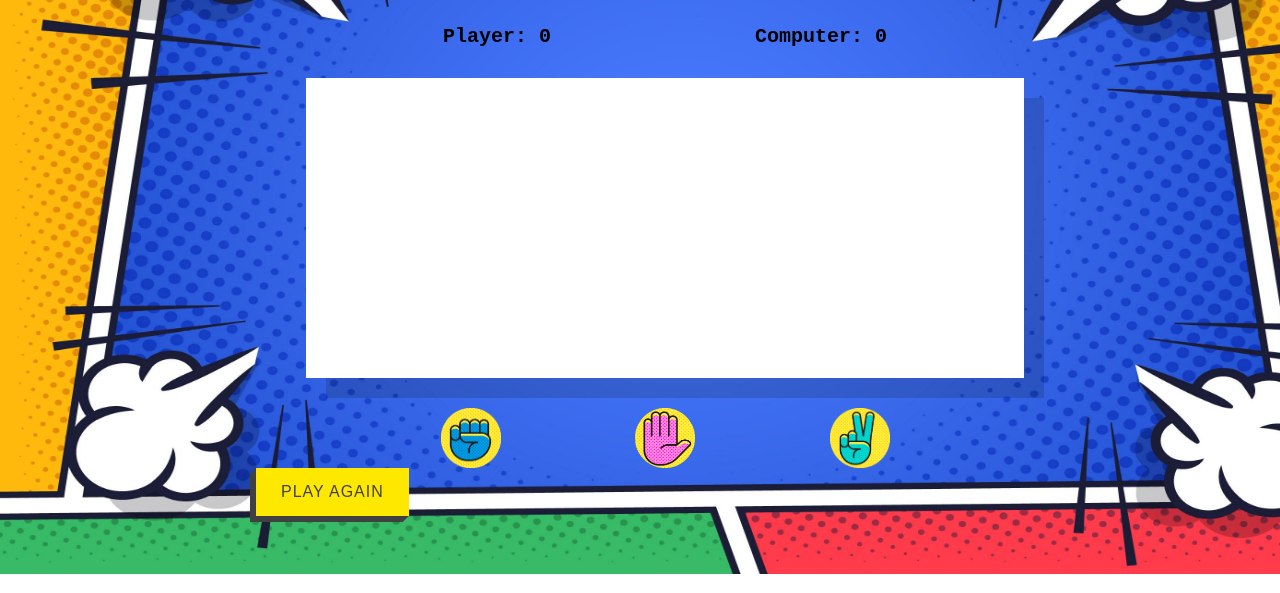
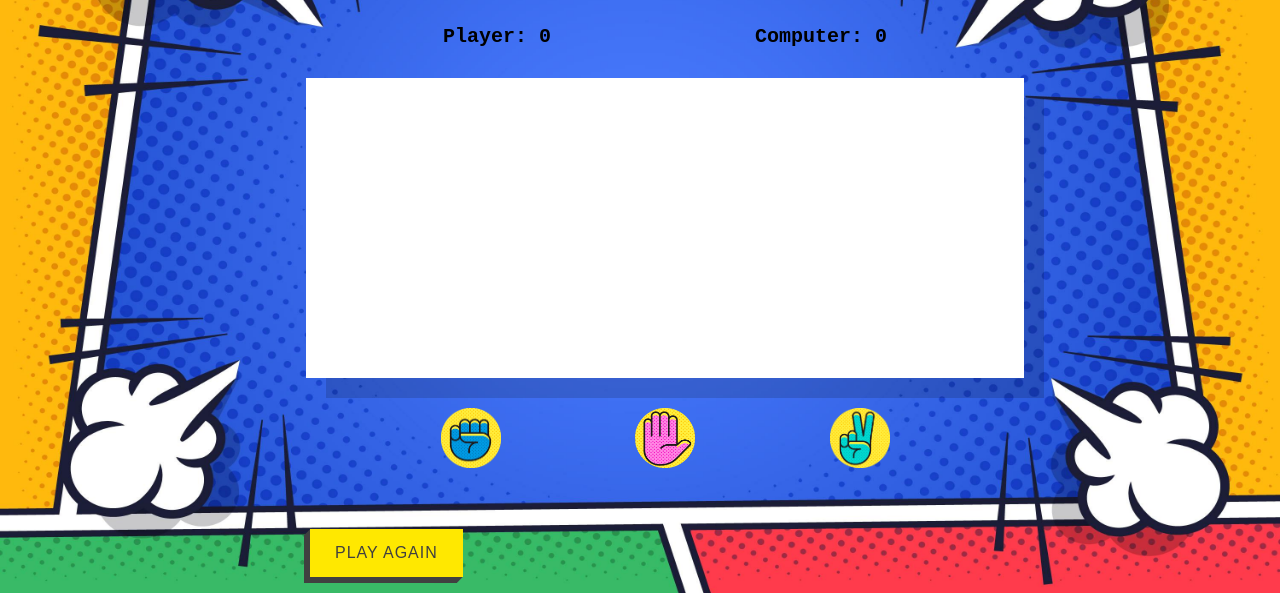
Before and after one commit to ae-perez/rockpaperscissors, a plain HTML site: page index.html in a window 1280 px wide. Shown: the part 207-800 px from the top of the page. Drawn offline with nearby package versions, Linux system fonts and the light colour scheme.

Commit message:
july 26 changes

```diff
--- a/rockpaperscissors.js
+++ b/rockpaperscissors.js
@@ -20,7 +20,6 @@ var playerScore = 0,
   computerScore = 0;
 var previousPlayerMove = 'empty';
 var previousComputerMove = 'empty';
-var computerSelection = computerPlay();
 var rock = document.getElementById('rock');
 var paper = document.getElementById('paper');
 var scissors = document.getElementById('scissors');
@@ -44,40 +43,40 @@ function playRound(pSelection, cSelection) {
   // ***** for this section maybe instead of string return a value so you can keep score
 
   if (pSelection == 'rock' && cSelection == 'paper') {
-    console.log('You Lose! Paper beats rock!'); //delete this after
+    //console.log('You Lose! Paper beats rock!'); //delete this after
     computerScore++;
     document.getElementById(
       'comp-score'
     ).innerHTML = `Computer: ${computerScore}`;
   } else if (pSelection == 'rock' && cSelection == 'scissors') {
-    console.log('You Win! Rock beats Scissors.'); //delete this after
+    //console.log('You Win! Rock beats Scissors.'); //delete this after
     playerScore++;
     document.getElementById(
       'player-score'
     ).innerHTML = `Player: ${playerScore}`;
   } else if (pSelection == 'paper' && cSelection == 'rock') {
-    console.log('You Win! Paper beats Rock.'); //delete this after
+    //console.log('You Win! Paper beats Rock.'); //delete this after
     playerScore++;
     document.getElementById(
       'player-score'
     ).innerHTML = `Player: ${playerScore}`;
   } else if (pSelection == 'paper' && cSelection == 'scissors') {
-    console.log('You Lose! Scissors beats Paper.'); //delete this after
+    //console.log('You Lose! Scissors beats Paper.'); //delete this after
     computerScore++;
     document.getElementById(
       'comp-score'
     ).innerHTML = `Computer: ${computerScore}`;
   } else if (pSelection == 'scissors' && cSelection == 'rock') {
-    console.log('You Lose! Rock beats Scissors.'); //delete this after
+    //console.log('You Lose! Rock beats Scissors.'); //delete this after
     computerScore++;
     document.getElementById(
       'comp-score'
     ).innerHTML = `Computer: ${computerScore}`;
   } else if (pSelection == 'scissors' && cSelection == 'paper') {
-    console.log('You Lose! Scissors beats Paper.'); //delete this after
+    //console.log('You Lose! Scissors beats Paper.'); //delete this after
     computerScore++;
   } else {
-    console.log('Draw!');
+    //console.log('Draw!');
     score = 'draw';
   }
 
@@ -90,10 +89,6 @@ function playRound(pSelection, cSelection) {
     document.getElementById('comp-score').style.fontSize = '40px';
     document.getElementById('player-score').style.display = 'none';
   }
-
-  console.log(
-    `this is players score: ${playerScore} and this is computers score: ${computerScore}`
-  );
 }
 
 function computerPlay() {
@@ -104,10 +99,10 @@ function computerPlay() {
 }
 
 function game(playerSelection) {
-  console.log('starting the game ....');
+  //console.log('starting the game ....');
 
   //initialize variables
-  //var computerSelection = computerPlay();
+  var computerSelection = computerPlay();
   var player = 'player-' + playerSelection,
     comp = 'comp-' + computerSelection; //used for changing html
   var winner = false;
@@ -116,9 +111,8 @@ function game(playerSelection) {
   if (playerScore == 5 || computerScore == 5) {
     winner = true;
     console.log('GAME OVER!');
-  } /*if (!winner)*/ else {
+  } else {
     if (previousPlayerMove !== 'empty') {
-      console.log('this is not empty!');
       document.getElementById(previousPlayerMove).style.display = 'none';
       document.getElementById(previousComputerMove).style.display = 'none';
     }
@@ -132,7 +126,6 @@ function game(playerSelection) {
 
 function reset() {
   //clear screen first
-  console.log(previousComputerMove + ' ' + previousPlayerMove);
   document.getElementById(previousPlayerMove).style.display = 'none'; //change whats in brackets
   document.getElementById(previousComputerMove).style.display = 'none';
 
--- a/style.css
+++ b/style.css
@@ -1,10 +1,28 @@
+/*
+320px — 480px: Mobile devices.
+481px — 768px: iPads, Tablets.
+769px — 1024px: Small screens, laptops.
+1025px — 1200px: Desktops, large screens.
+1201px and more — Extra large screens, TV.
+*/
+
+html {
+  min-width: 100%;
+  min-height: 100%;
+}
+
 body {
   background-image: url('5449081.jpg');
   background-repeat: no-repeat;
-  background-size: 108% 108%;
+  background-size: 100% 100%;
   color: #5d5d5d;
   margin: auto;
   max-width: 60%;
+}
+
+::-webkit-scrollbar {
+  width: 0; /* Remove scrollbar space */
+  background: transparent; /* Optional: just make scrollbar invisible */
 }
 
 #game-name {
@@ -70,25 +88,13 @@ body {
   height: 55px;
 }
 
-/*--------------------------------------------------------------*/
-
-@keyframes pulse {
-  0% {
-    color: #4c69f6;
-  }
-  100% {
-    color: #5d5d5d;
-  }
-}
-
-@keyframes glow {
-  50% {
-    text-shadow: 10px 10px 10px #f28a2e;
-  }
-}
-
 .container {
-  max-width: 100%;
+  background-color: black;
+  position: absolute;
+  left: 25%;
+  bottom: 2%;
+  margin-left: -10px;
+  margin-top: -10px;
 }
 
 .btn {
@@ -165,3 +171,20 @@ a:active.btn:after {
   top: 1px;
   left: 1px;
 }
+
+/*--------------------------------------------------------------*/
+
+@keyframes pulse {
+  0% {
+    color: #4c69f6;
+  }
+  100% {
+    color: #5d5d5d;
+  }
+}
+
+@keyframes glow {
+  50% {
+    text-shadow: 10px 10px 10px #f28a2e;
+  }
+}
```
Also changed, not shown: dotted-colors-background-pop-art-style_25030-39201.jpeg (added), yellow-clouds.jpeg (added), 1 other file.
